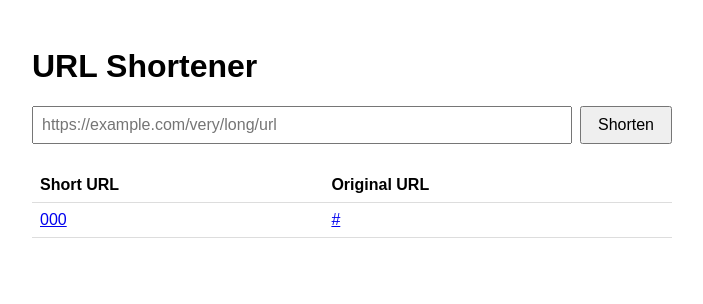
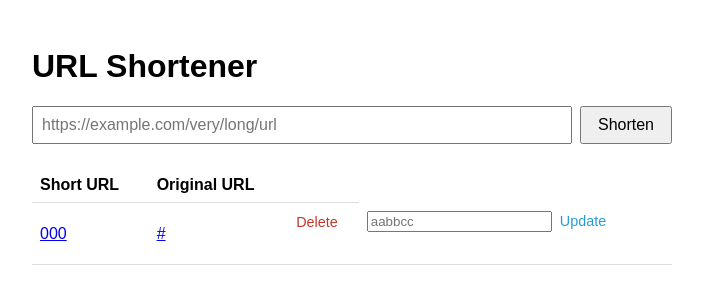
Before and after one commit to agamez123/pingu-tools, a FastAPI app: page / in a window 1280 px wide. Shown: the top 304 px of the page, without its empty margins (288-991 px from the left). Run offline with FastAPI, Linux system fonts and the light colour scheme; tables that the repository leaves empty hold one stand-in row (values such as "Sample post"); some libraries are stand-ins or nearby versions.

Commit message:
Delete and Update

```diff
--- a/app/main.py
+++ b/app/main.py
@@ -1,4 +1,5 @@
 import secrets
+from typing import Optional
 
 from fastapi import Depends, FastAPI, Form, HTTPException, Request
 from fastapi.responses import RedirectResponse
@@ -34,35 +35,62 @@ def _create_url(db: Session, original_url: str) -> Url:
     return url
 
 
+def _get_url_or_404(db: Session, short_code: str) -> Url:
+    url = db.query(Url).filter(Url.short_code == short_code).first()
+    if url is None:
+        raise HTTPException(status_code=404, detail="Short URL not found")
+    return url
+
+
 @app.get("/")
-def index(request: Request, db: Session = Depends(get_db)):
+def index(request: Request, created: Optional[str] = None, db: Session = Depends(get_db)):
     urls = db.query(Url).order_by(Url.id.desc()).all()
+    created_url = None
+    if created:
+        created_url = db.query(Url).filter(Url.short_code == created).first()
     return templates.TemplateResponse(
-        request, "index.html", {"urls": urls, "created": None}
+        request, "index.html", {"urls": urls, "created": created_url}
     )
 
 
 @app.post("/")
-def create_short_url_form(
-    request: Request,
-    original_url: str = Form(...),
-    db: Session = Depends(get_db),
-):
+def create_short_url_form(original_url: str = Form(...), db: Session = Depends(get_db)):
     url = _create_url(db, original_url)
-    urls = db.query(Url).order_by(Url.id.desc()).all()
-    return templates.TemplateResponse(
-        request, "index.html", {"urls": urls, "created": url}
-    )
-
+    return RedirectResponse(url=f"/?created={url.short_code}", status_code=303)
 
 @app.post("/urls", response_model=UrlResponse)
 def create_short_url(payload: UrlCreateRequest, db: Session = Depends(get_db)):
     return _create_url(db, payload.original_url)
 
 
+@app.delete("/urls/{short_code}", status_code=204)
+def delete_url(short_code: str, db: Session = Depends(get_db)):
+    url = _get_url_or_404(db, short_code)
+    db.delete(url)
+    db.commit()
+
+
+@app.post("/delete/{short_code}")
+def delete_url_form(short_code: str, db: Session = Depends(get_db)):
+    url = _get_url_or_404(db, short_code)
+    db.delete(url)
+    db.commit()
+    return RedirectResponse(url="/", status_code=303)
+
+@app.post("/update/{short_code}")
+def update_url_form(
+    short_code: str,
+    original_url: str = Form(...),
+    db: Session = Depends(get_db),
+):
+    url = _get_url_or_404(db, short_code)
+    url.original_url = original_url
+    db.commit()
+    return RedirectResponse(url="/", status_code=303)
+
+
+
 @app.get("/{short_code}")
 def redirect_to_original(short_code: str, db: Session = Depends(get_db)):
-    url = db.query(Url).filter(Url.short_code == short_code).first()
-    if url is None:
-        raise HTTPException(status_code=404, detail="Short URL not found")
+    url = _get_url_or_404(db, short_code)
     return RedirectResponse(url.original_url)
--- a/app/templates/index.html
+++ b/app/templates/index.html
@@ -12,6 +12,8 @@
     th, td { text-align: left; padding: 0.5rem; border-bottom: 1px solid #ddd; }
     .flash { background: #e6ffed; border: 1px solid #34c759; padding: 0.75rem; margin-bottom: 1rem; }
     a { word-break: break-all; }
+    .delete-btn { background: none; border: none; color: #c0392b; cursor: pointer; padding: 0; font-size: 0.9rem; }
+    .update-btn { background: none; border: none; color: #249ed6; cursor: pointer; padding: 0; font-size: 0.9rem; }
   </style>
 </head>
 <body>
@@ -31,16 +33,27 @@
 
   <table>
     <thead>
-      <tr><th>Short URL</th><th>Original URL</th></tr>
+      <tr><th>Short URL</th><th>Original URL</th><th></th></tr>
     </thead>
     <tbody>
       {% for url in urls %}
       <tr>
         <td><a href="{{ request.base_url }}{{ url.short_code }}">{{ url.short_code }}</a></td>
         <td><a href="{{ url.original_url }}">{{ url.original_url }}</a></td>
+        <td>
+          <form method="post" action="/delete/{{ url.short_code }}" onsubmit="return confirm('Delete this short URL?');">
+            <button type="submit" class="delete-btn">Delete</button>
+          </form>
+        </td>
+        <td>
+          <form method="post" action="/update/{{ url.short_code }}">
+            <input name="original_url" placeholder="aabbcc" required>
+            <button type="submit" class="update-btn">Update</button>
+          </form>
+        </td>
       </tr>
       {% else %}
-      <tr><td colspan="2">No URLs yet.</td></tr>
+      <tr><td colspan="3">No URLs yet.</td></tr>
       {% endfor %}
     </tbody>
   </table>
```
